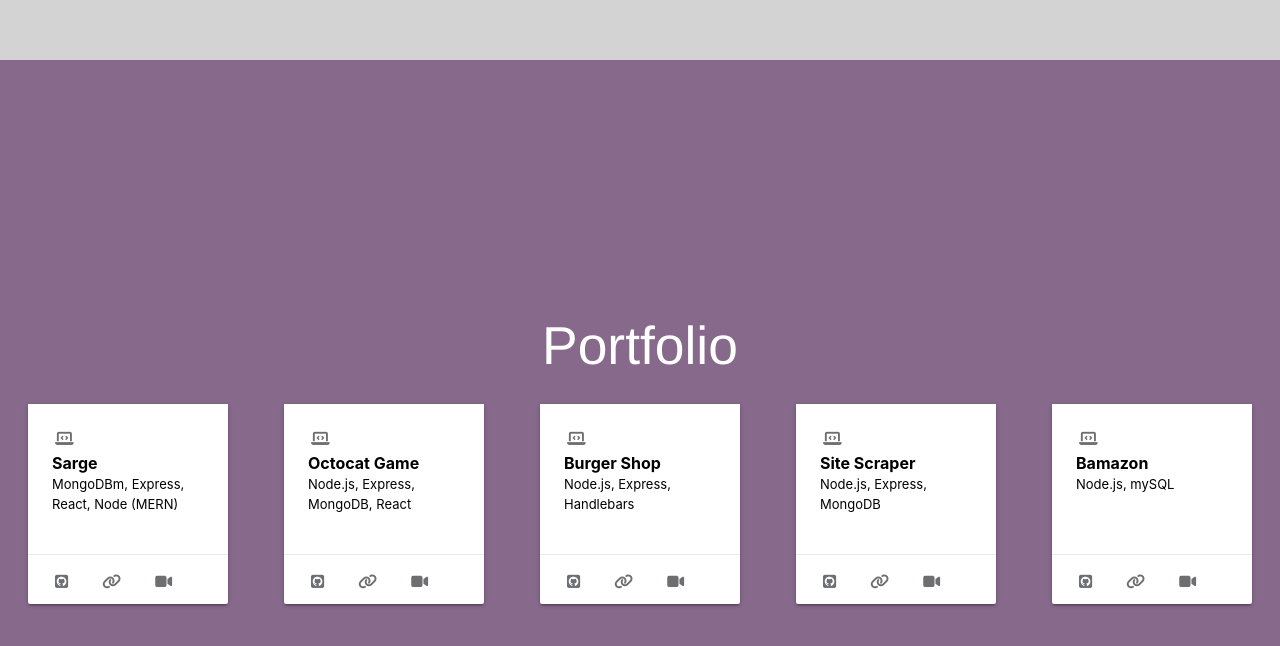
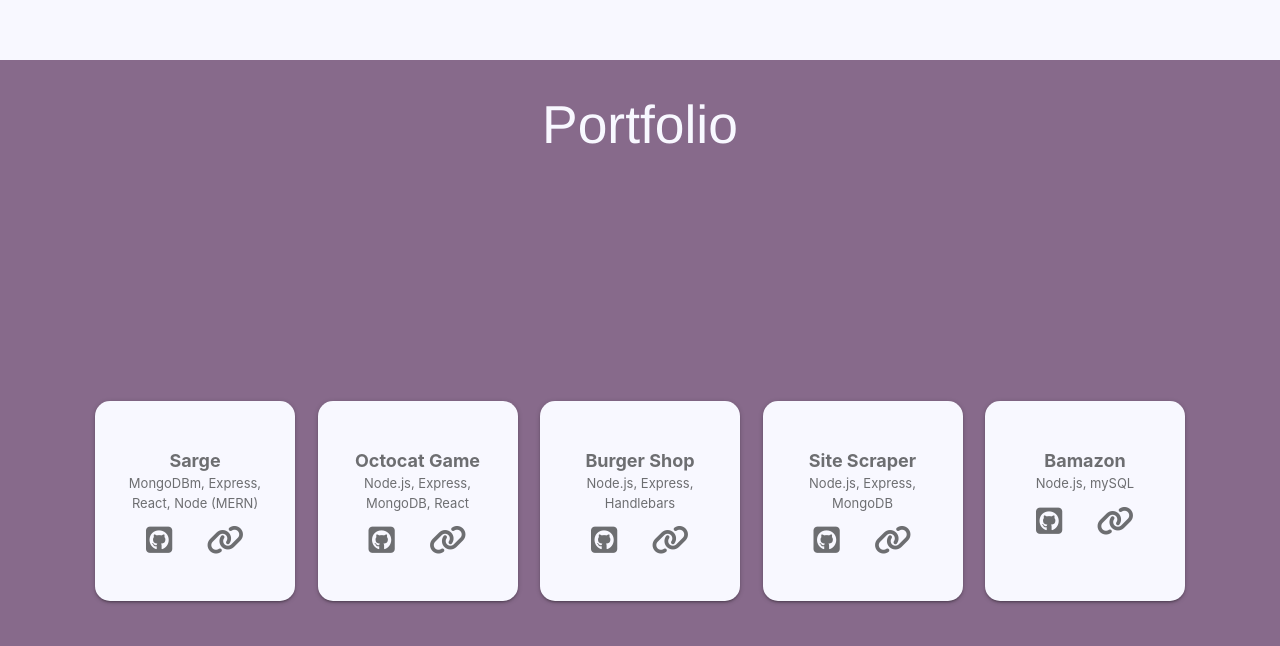
Before and after one commit to kalargent/ReactPortfolio, a React (Create React App) app: page / in a window 1280 px wide. Shown: the part 1540-2186 px from the top of the page. Built offline with nearby package versions, Linux system fonts and the light colour scheme.

Commit message:
updated project cards

```diff
--- a/src/components/ProjectCard/index.js
+++ b/src/components/ProjectCard/index.js
@@ -9,17 +9,20 @@ function ProjectCard(props) {
       <div className="col s12 m7">
         <div className="card">
           <div className="card-content black-text">
-          <i class="fas fa-laptop-code fas-md" color="black"></i>
+          {/* <i class="fas fa-laptop-code fas-md fa-2x" color="black"></i>  */}
           <br></br>
+            {/* <span>{props.logo}</span> */}
             <span className="title">{props.title}</span>
             <p className="description">{props.description}</p>
+            <a href={props.git} target="blank"> <i class="fab fa-github-square fa-md fa-2x"></i></a>
+           <a href={props.prod} target="blank"> <i class="fas fa-link fa-md fa-2x"></i></a>
           </div>
 
-          <div className="card-action">
-           <a href={props.git} target="blank"> <i class="fab fa-github-square fa-md"></i></a>
-           <a href={props.prod} target="blank"> <i class="fas fa-link fa-md"></i></a>
-           <a href={props.video}> <i class="fas fa-video fa-md"></i></a>
-          </div>
+          {/* <div className="card-action">   */}
+           {/* <a href={props.git} target="blank"> <i class="fab fa-github-square fa-md fa-2x"></i></a> */}
+           {/* <a href={props.prod} target="blank"> <i class="fas fa-link fa-md fa-2x"></i></a> */}
+           {/* <a href={props.video}> <i class="fas fa-video fa-md"></i></a> */}
+          {/* </div> */}
         </div>
       </div>
     </div>
--- a/src/components/ProjectCard/style.css
+++ b/src/components/ProjectCard/style.css
@@ -1,10 +1,11 @@
 .card {
     width: 200px;
     height: 200px;
-    /* background: #88AE7D;  */
+    /* background: #D3D3D3;  */
+    background: #F8F8FF;
     /* padding: 10px;
-    margin: 30px;
-    border-radius: 15px; */
+    margin: 30px;  */
+    border-radius: 15px;
     display: inline-block;
 }
 
@@ -25,8 +26,8 @@
     overflow: hidden;
     text-align: center;
     background:#6CADDC;
-    border-radius: 15px;
-  }
+    /* border-radius: 15px;  */
+  /* } */
   .card > .img-container > img {
     width: 100%
   } */
@@ -38,36 +39,39 @@
 
 .title {
   /* font-family: 'Arimo', sans-serif; */
-  font-size: medium;
-  font:  #6D6E71;
+  font-size: large;
+  color:  #6D6E71;
   font-weight: bold;
-  padding-bottom: 20px
+  padding-bottom: 20px;
 }
 
 .description {
   /* font-family: 'Arimo', sans-serif; */
-  font-size: small
+  font-size: small;
+  color:  #6D6E71;
 }
 
   .card-action {
   background-color: #D3D3D3;
-  height: 40px;
+  height: 80px;
+  justify-content: center;
 }
 
   .fa-github-square {
-    padding:3px;
+    padding-top: 12px;
     color: #6D6E71
 }
 
 .fa-link {
-    padding:3px;
+    padding-top: 12px;
+    /* padding:3px;  */
     color: #6D6E71
 }
 
-.fa-video {
+/* .fa-video {
     padding:3px;
     color: #6D6E71
-}
+} */
 
 .fa-laptop-code {
   padding:3px;
--- a/src/pages/AboutPage/style.css
+++ b/src/pages/AboutPage/style.css
@@ -4,7 +4,7 @@
     flex: 0 1 auto;
     flex-direction: column;
     justify-content: center;
-    background-color: lightgray;
+    background-color: #F8F8FF;
 }
 
 .about-title {
--- a/src/pages/LandingPage/style.css
+++ b/src/pages/LandingPage/style.css
@@ -17,14 +17,14 @@
 .intro {
     font-family: 'Arimo', sans-serif;
     /* size: 100rem;  */
-    color: white;
+    color: #F8F8FF;
     text-align: center;
 }
 
 .tagline {
     font-family: 'Arimo', sans-serif;
     /* size: 100rem;  */
-    color: white;
+    color: #F8F8FF;
     text-align: center;
 }
 
@@ -33,15 +33,16 @@
 }
 
 .fab {
-    color:white;
+    color:#F8F8FF;
     padding: 15px;
 }
 
 .fa-3x {
-    color: white
+    color: F8F8FF;
+    padding: 15px
 }
 
 .fas {
-    color:white;
+    color:#F8F8FF;
     padding: 15px;
 }
--- a/src/pages/PortfolioPage/index.js
+++ b/src/pages/PortfolioPage/index.js
@@ -1,14 +1,12 @@
 import React from "react";
 import projects from "../../projects.json";
-import ProjectCard from "../../components/ProjectCard"
+import ProjectCard from "../../components/ProjectCard";
 // import project from "../../components/Projects/projects"
 
-import './style.css';
+import "./style.css";
 
-const PortfolioPage = (props) =>{
-
+const PortfolioPage = props => {
   return (
-
     // <div>
     //   {project.map((item, i) => (
     //     <Project render={item.render} key={i} />
@@ -19,6 +17,8 @@ const PortfolioPage = (props) =>{
       <div className="portfolio-title">
         <h2>Portfolio</h2>
       </div>
+
+
       <div className="project-cards">
         {props.projects.map(projects => (
           <ProjectCard
@@ -30,12 +30,12 @@ const PortfolioPage = (props) =>{
             prod={projects.prod}
             video={projects.video}
             description={projects.description}
+            logo={projects.logo}
           />
         ))}
       </div>
     </div>
-
-    )
-}
+  );
+};
 
 export default PortfolioPage;
--- a/src/pages/PortfolioPage/style.css
+++ b/src/pages/PortfolioPage/style.css
@@ -10,12 +10,14 @@
 .portfolio-title {
     font-family: 'Arimo', sans-serif;
     /* size: 100rem;  */
-    color: white;
+    color: #F8F8FF;
     text-align: center;
 }
 
 .project-cards {
-    display:flex;
-    align-items: center;
-    /* justify-content: center; */
+    margin:auto;
+
+    text-align: center;
+    /* width:100% */
+    /* padding-left: 50px */
 }
```
Also changed, not shown: public/assets/Sarge.png (added). Lines whose indentation alone changed are shown as unchanged.
